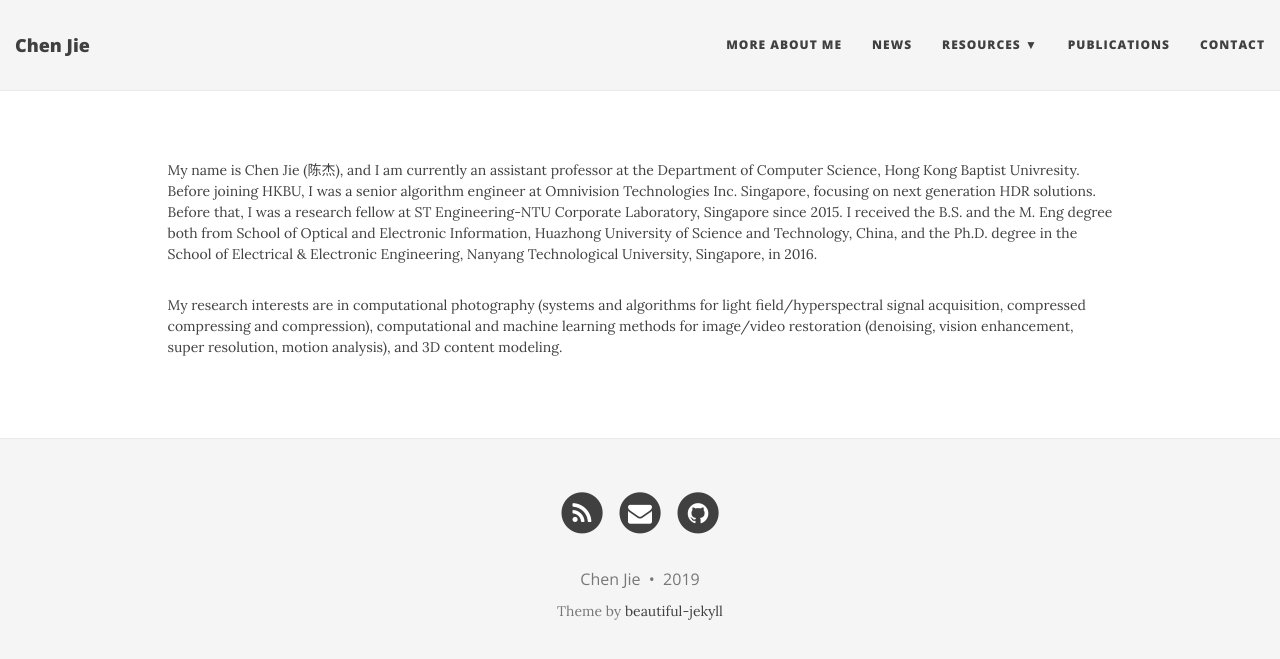
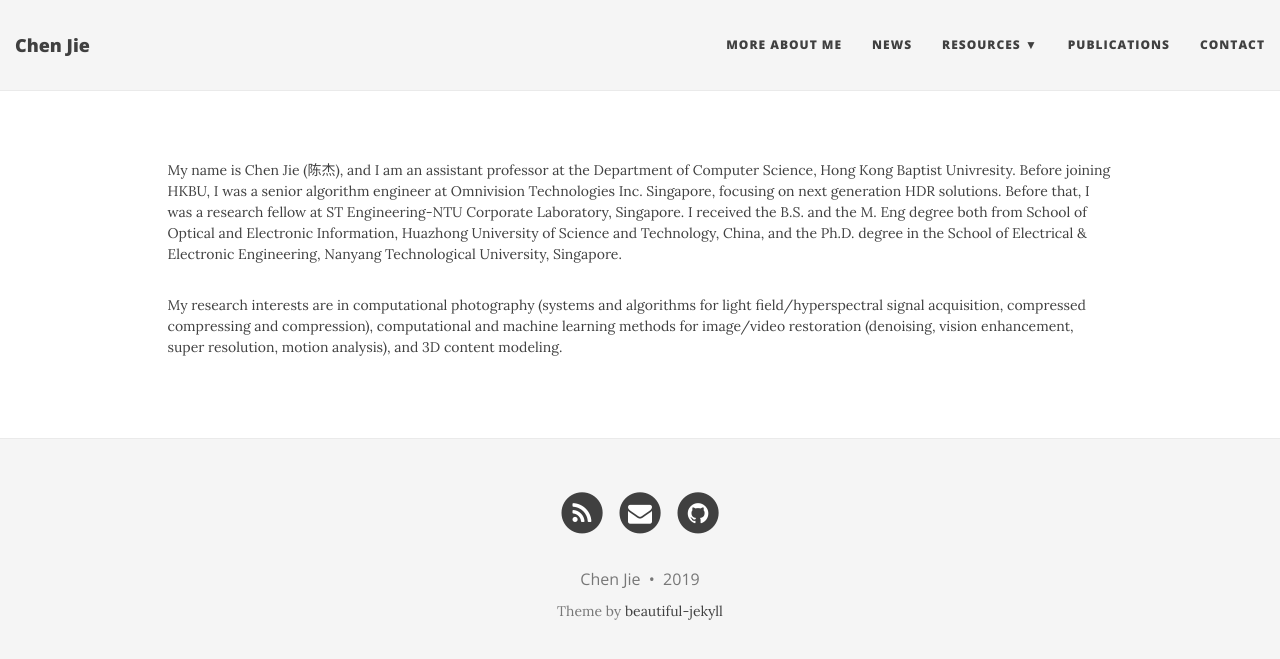
Before and after one commit to jchenhkg/jchenhkg.github.io, a Jekyll site: the page built from pages/aboutme.md, in a window 1280 px wide. Shown: the top 659 px of the page. Built offline with Jekyll 4.4.1, drawn with Linux system fonts in a browser that asks for light colours; nearby versions of some CDN libraries; our own code applies the rules of GitHub Pages for plain Markdown files.

Commit message:
Update aboutme.md

```diff
--- a/pages/aboutme.md
+++ b/pages/aboutme.md
@@ -1,3 +1,3 @@
-My name is Chen Jie (陈杰), and I am currently an assistant professor at the Department of Computer Science, Hong Kong Baptist Univresity. Before joining HKBU, I was a senior algorithm engineer at Omnivision Technologies Inc. Singapore, focusing on next generation HDR solutions. Before that, I was a research fellow at ST Engineering-NTU Corporate Laboratory, Singapore since 2015. I received the B.S. and the M. Eng degree both from  School of Optical and Electronic Information, Huazhong University of Science and Technology, China, and the Ph.D. degree in the School of Electrical & Electronic Engineering, Nanyang Technological University, Singapore, in 2016.
+My name is Chen Jie (陈杰), and I am an assistant professor at the Department of Computer Science, Hong Kong Baptist Univresity. Before joining HKBU, I was a senior algorithm engineer at Omnivision Technologies Inc. Singapore, focusing on next generation HDR solutions. Before that, I was a research fellow at ST Engineering-NTU Corporate Laboratory, Singapore. I received the B.S. and the M. Eng degree both from  School of Optical and Electronic Information, Huazhong University of Science and Technology, China, and the Ph.D. degree in the School of Electrical & Electronic Engineering, Nanyang Technological University, Singapore.
 
 My research interests are in computational photography (systems and algorithms for light field/hyperspectral signal acquisition, compressed compressing and compression), computational and machine learning methods for image/video restoration (denoising, vision enhancement, super resolution, motion analysis), and 3D content modeling.
```
